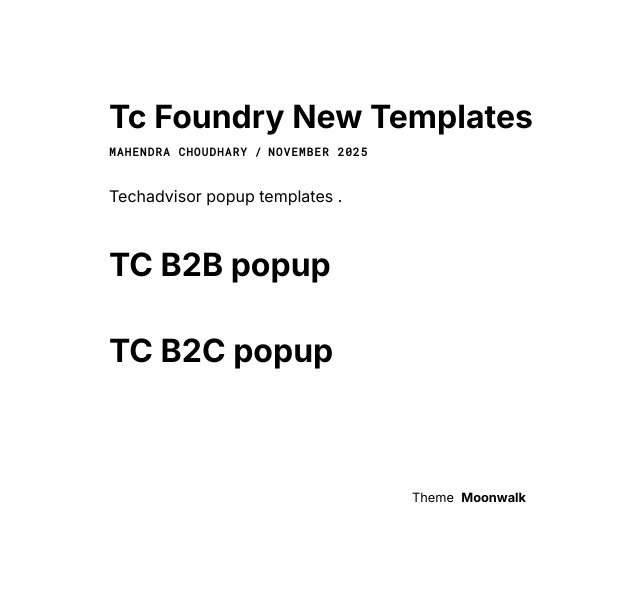
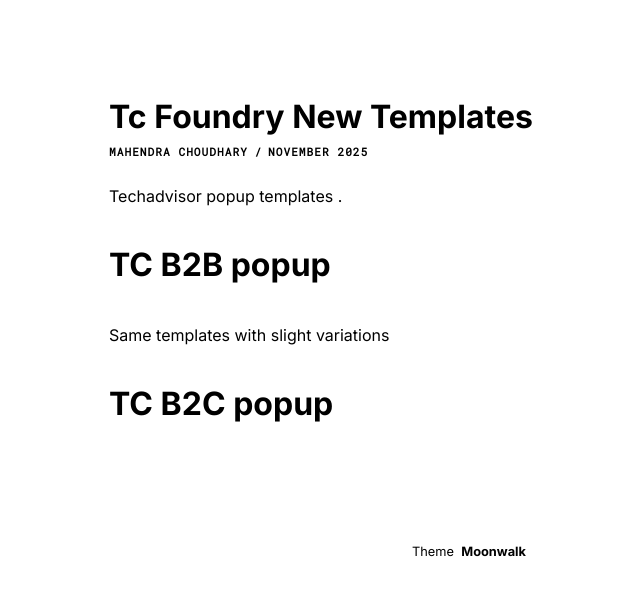
Before and after one commit to mandalorian99/mandalorian99.github.io, a Jekyll site: the page built from _posts/2025-11-18-tc-foundry-new-templates.md, in a window 1280 px wide. Shown: the top 596 px of the page, without its empty margins (171-811 px from the left). Built offline with Jekyll 4.4.1, drawn with Linux system fonts in a browser that asks for light colours.

Commit message:
Update 2025-11-18-tc-foundry-new-templates.md

```diff
--- a/_posts/2025-11-18-tc-foundry-new-templates.md
+++ b/_posts/2025-11-18-tc-foundry-new-templates.md
@@ -7,7 +7,7 @@ tags: [popups]
 Techadvisor popup templates .
 
 <h1>TC B2B popup</h1>
-
+<p>Same templates with slight variations </p>
 <div id="tc_b_2_b">
 
 </div>
```
